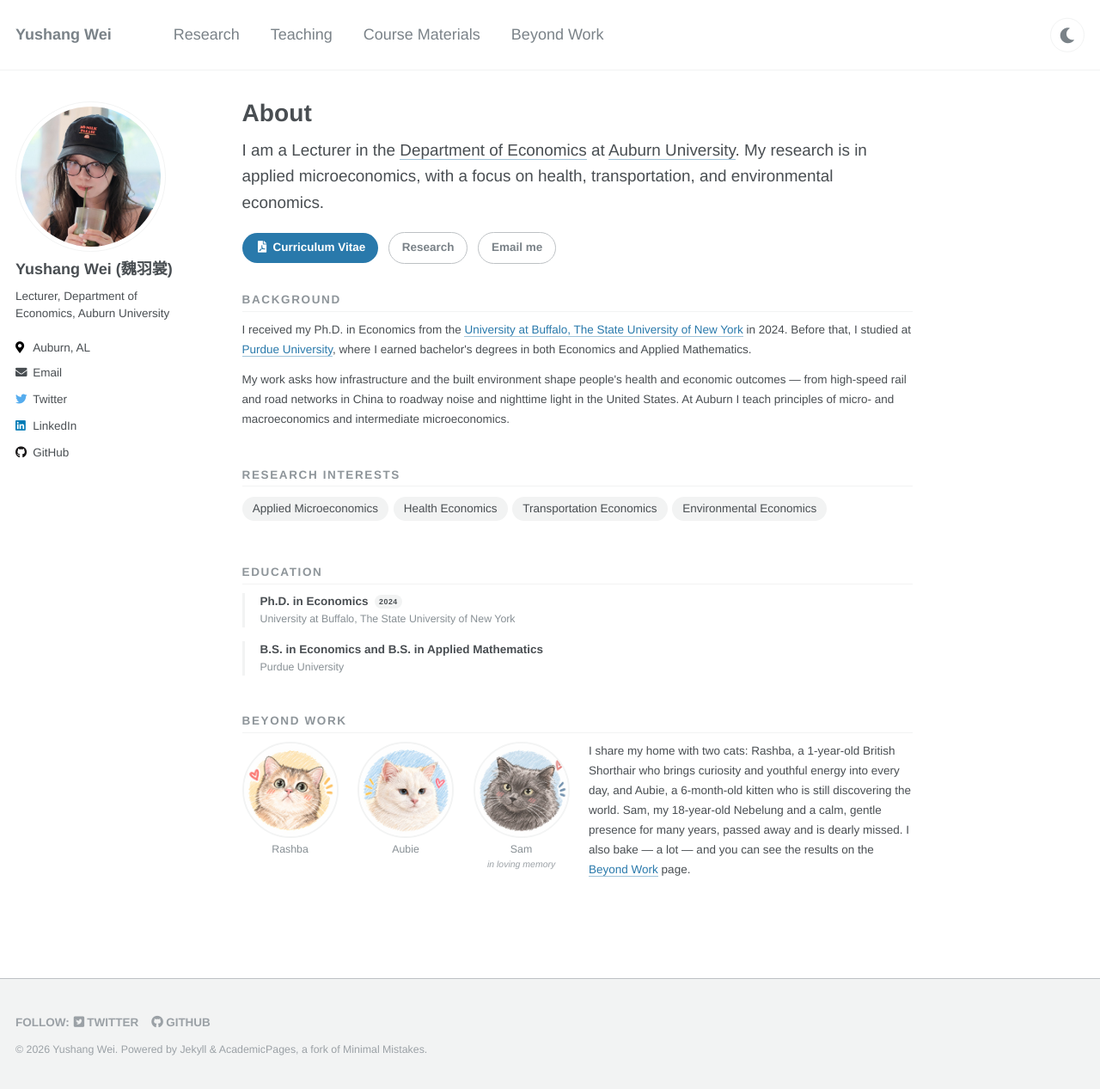
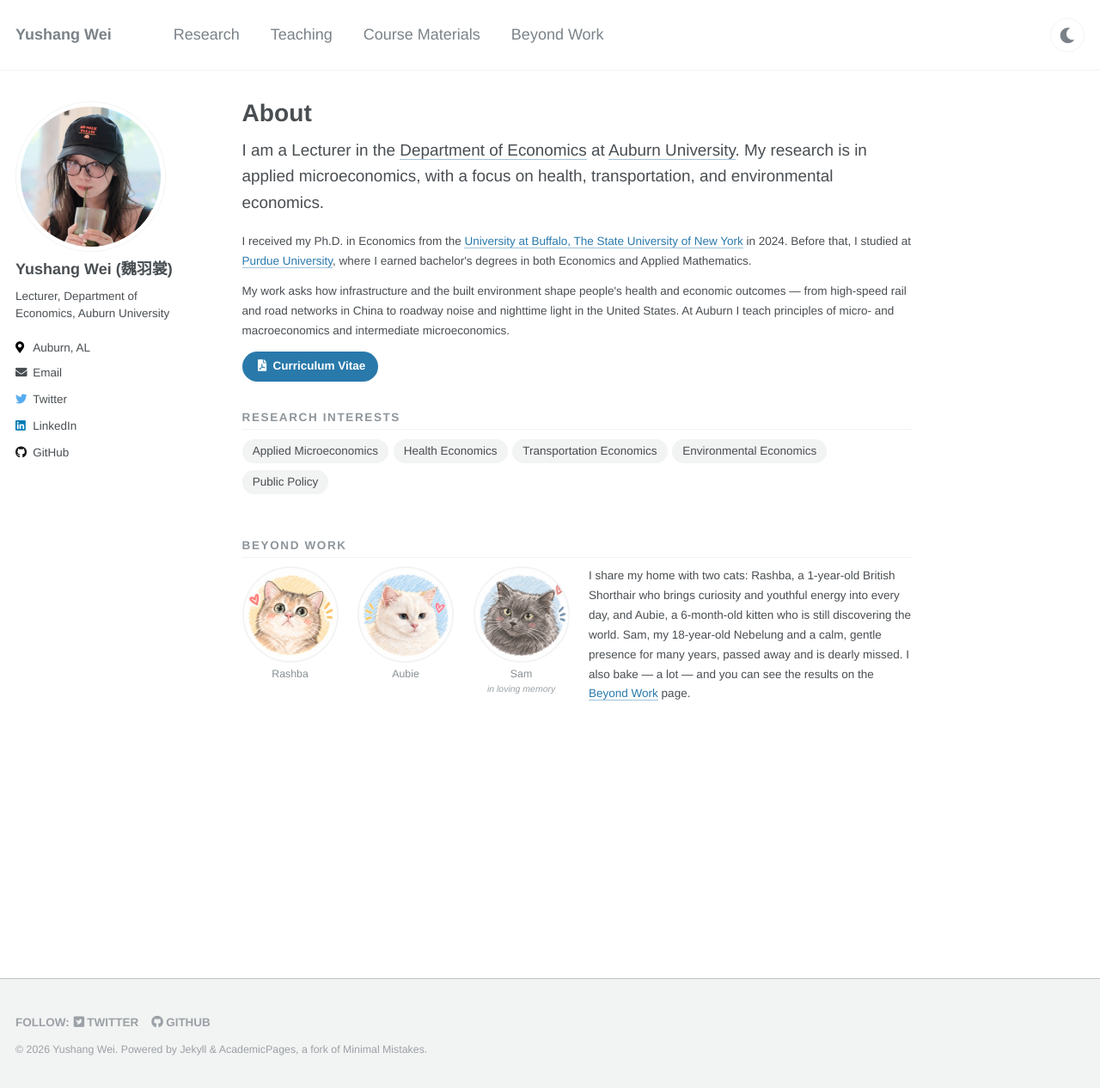
Before and after one commit to yushang1994/yushangw, a Jekyll site: the page built from _pages/about.md, in a window 1280 px wide and 1267 px high. Shown: the whole window at 86% size. Built offline with Jekyll 4.4.1, drawn with Linux system fonts in a browser that asks for light colours.

Commit message:
Simpler home page

```diff
--- a/_pages/about.md
+++ b/_pages/about.md
@@ -21,29 +21,24 @@ redirect_from:
   with a focus on health, transportation, and environmental economics.
 </p>
 
+<div class="about__prose">
+  <p>
+    I received my Ph.D. in Economics from the
+    <a href="https://arts-sciences.buffalo.edu/economics.html">University at Buffalo, The State University of New York</a>
+    in 2024. Before that, I studied at <a href="https://www.purdue.edu/">Purdue University</a>, where I earned
+    bachelor's degrees in both Economics and Applied Mathematics.
+  </p>
+  <p>
+    My work asks how infrastructure and the built environment shape people's health and economic
+    outcomes &mdash; from high-speed rail and road networks in China to roadway noise and nighttime
+    light in the United States. At Auburn I teach principles of micro- and macroeconomics and
+    intermediate microeconomics.
+  </p>
+</div>
+
 <div class="about__actions">
   <a class="btn btn--primary" href="{{ '/files/pdf/cvyushang.pdf' | relative_url }}"><i class="fas fa-fw fa-file-pdf" aria-hidden="true"></i> Curriculum Vitae</a>
-  <a class="btn btn--inverse" href="{{ '/research/' | relative_url }}">Research</a>
-  <a class="btn btn--inverse" href="mailto:{{ site.author.email }}">Email me</a>
 </div>
-
-<section class="cv-section">
-  <h2 class="cv-section__title" id="background">Background</h2>
-  <div class="about__prose">
-    <p>
-      I received my Ph.D. in Economics from the
-      <a href="https://arts-sciences.buffalo.edu/economics.html">University at Buffalo, The State University of New York</a>
-      in 2024. Before that, I studied at <a href="https://www.purdue.edu/">Purdue University</a>, where I earned
-      bachelor's degrees in both Economics and Applied Mathematics.
-    </p>
-    <p>
-      My work asks how infrastructure and the built environment shape people's health and economic
-      outcomes &mdash; from high-speed rail and road networks in China to roadway noise and nighttime
-      light in the United States. At Auburn I teach principles of micro- and macroeconomics and
-      intermediate microeconomics.
-    </p>
-  </div>
-</section>
 
 <section class="cv-section">
   <h2 class="cv-section__title" id="research-interests">Research Interests</h2>
@@ -52,19 +47,8 @@ redirect_from:
     <li>Health Economics</li>
     <li>Transportation Economics</li>
     <li>Environmental Economics</li>
+    <li>Public Policy</li>
   </ul>
-</section>
-
-<section class="cv-section">
-  <h2 class="cv-section__title" id="education">Education</h2>
-  <article class="cv-entry cv-entry--compact">
-    <h3 class="cv-entry__title">Ph.D. in Economics <span class="cv-entry__status">2024</span></h3>
-    <p class="cv-entry__meta">University at Buffalo, The State University of New York</p>
-  </article>
-  <article class="cv-entry cv-entry--compact">
-    <h3 class="cv-entry__title">B.S. in Economics and B.S. in Applied Mathematics</h3>
-    <p class="cv-entry__meta">Purdue University</p>
-  </article>
 </section>
 
 <section class="cv-section">
```
